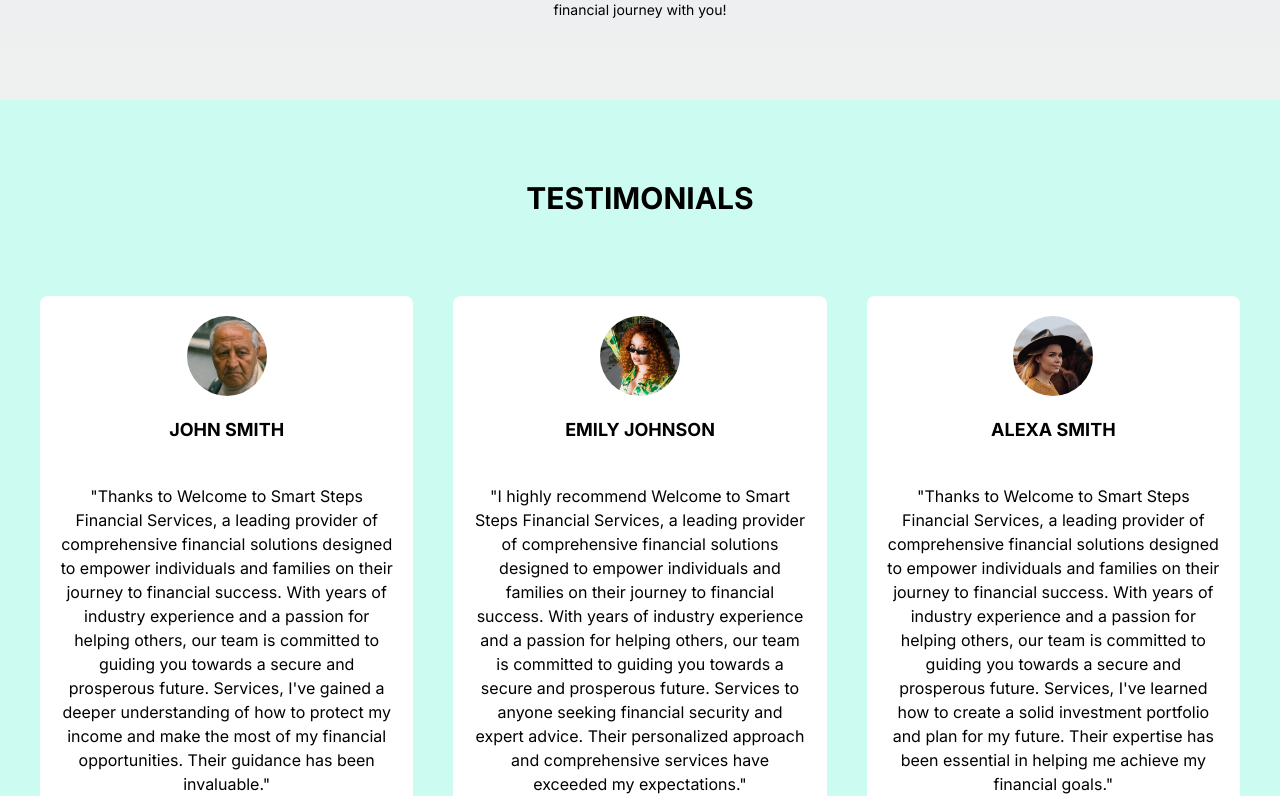
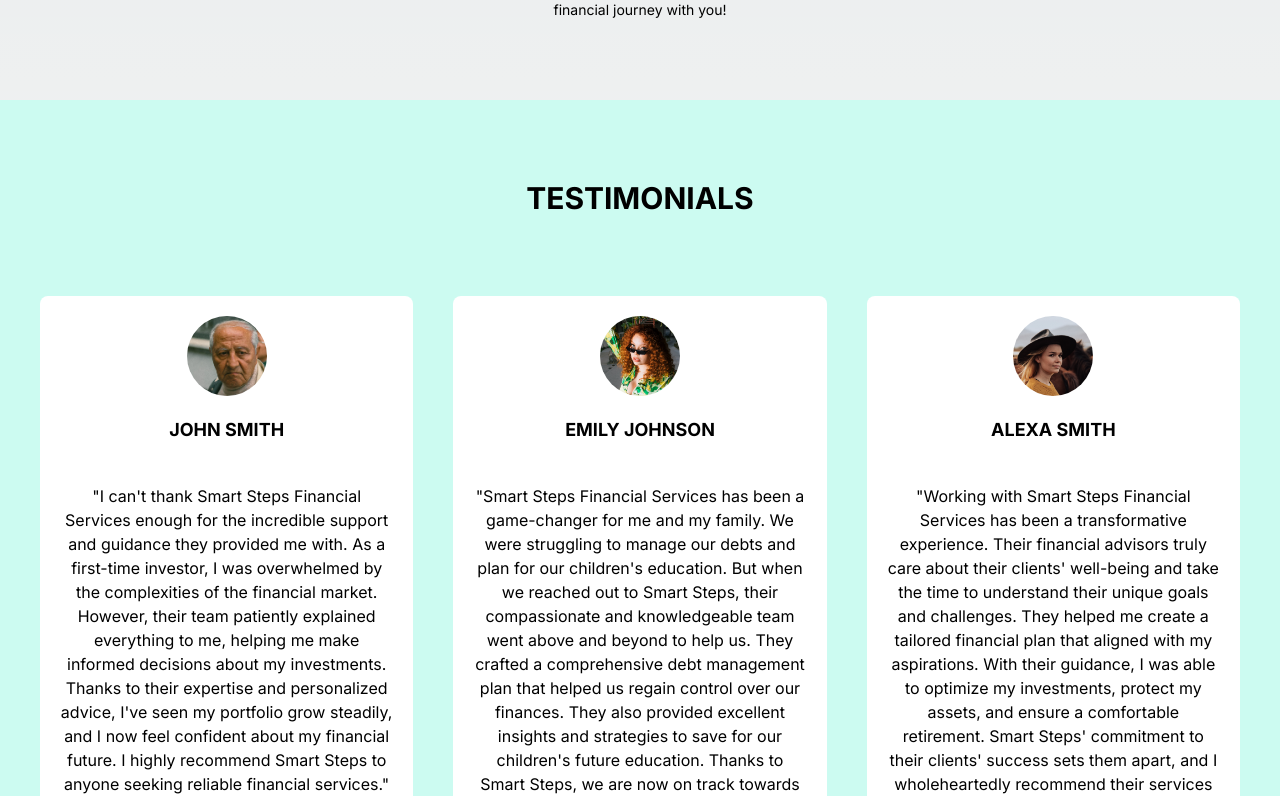
Before and after one commit to rexedge/ssf, a Next.js app: page / in a window 1280 px wide. Shown: the part 2568-3364 px from the top of the page. Built offline with nearby package versions, Linux system fonts and the light colour scheme.

Commit message:
Corrected Testimonies

```diff
--- a/src/components/home-page/testimonials.tsx
+++ b/src/components/home-page/testimonials.tsx
@@ -1,4 +1,4 @@
-import { COMPANY_PROFILE } from '@/utils/const';
+import { TESTIMONIALS } from '@/utils/const';
 import Image from 'next/image';
 import React from 'react';
 
@@ -8,70 +8,24 @@
 			<div className='md:col-span-2 lg:col-span-3 text-center text-2xl lg:text-3xl font-bold mb-5 lg:mb-10'>
 				TESTIMONIALS
 			</div>
-			<div className='md:col-span-1 bg-white dark:bg-black p-5 rounded-lg mb-5 text-center'>
+			{TESTIMONIALS.map((testimonial) => (
+				<div
+					key={testimonial.id}
+					className='md:col-span-1 bg-white dark:bg-black p-5 rounded-lg mb-5 text-center'
+				>
 					<Image
 						height={200}
 						width={200}
 						alt=''
-					src={'/john.jpg'}
+						src={testimonial.image}
 						className='mx-auto rounded-full h-20 w-20 object-cover object-center mb-5'
 					/>
 					<p className='font-bold text-lg uppercase mb-10'>
-					John Smith
+						{testimonial.name}
 					</p>
-				&quot;Thanks to Welcome to {COMPANY_PROFILE.name} Services,
-				a leading provider of comprehensive financial solutions
-				designed to empower individuals and families on their
-				journey to financial success. With years of industry
-				experience and a passion for helping others, our team is
-				committed to guiding you towards a secure and prosperous
-				future. Services, I&apos;ve gained a deeper understanding of
-				how to protect my income and make the most of my financial
-				opportunities. Their guidance has been invaluable.&quot;
+					{testimonial.testimony}
 				</div>
-			<div className='md:col-span-1 bg-white dark:bg-black p-5 rounded-lg mb-5 text-center'>
-				<Image
-					height={200}
-					width={200}
-					alt=''
-					src={'/emily.jpg'}
-					className='mx-auto rounded-full h-20 w-20 object-cover object-center mb-5'
-				/>
-				<p className='font-bold text-lg uppercase mb-10'>
-					Emily Johnson
-				</p>
-				&quot;I highly recommend Welcome to {COMPANY_PROFILE.name}{' '}
-				Services, a leading provider of comprehensive financial
-				solutions designed to empower individuals and families on
-				their journey to financial success. With years of industry
-				experience and a passion for helping others, our team is
-				committed to guiding you towards a secure and prosperous
-				future. Services to anyone seeking financial security and
-				expert advice. Their personalized approach and comprehensive
-				services have exceeded my expectations.&quot;
-			</div>
-			<div className='md:col-span-1 bg-white dark:bg-black p-5 rounded-lg mb-5 text-center'>
-				<Image
-					height={200}
-					width={200}
-					alt=''
-					src={'/alexa.jpg'}
-					className='mx-auto rounded-full h-20 w-20 object-cover object-center mb-5'
-				/>
-				<p className='font-bold text-lg uppercase mb-10'>
-					Alexa Smith
-				</p>
-				&quot;Thanks to Welcome to {COMPANY_PROFILE.name} Services,
-				a leading provider of comprehensive financial solutions
-				designed to empower individuals and families on their
-				journey to financial success. With years of industry
-				experience and a passion for helping others, our team is
-				committed to guiding you towards a secure and prosperous
-				future. Services, I&apos;ve learned how to create a solid
-				investment portfolio and plan for my future. Their expertise
-				has been essential in helping me achieve my financial
-				goals.&quot;
-			</div>
+			))}
 		</section>
 	);
 }
--- a/src/utils/const.ts
+++ b/src/utils/const.ts
@@ -141,3 +141,24 @@
 
 export const MAP_LOCATION =
 	'https://www.google.com/maps/embed?pb=!1m18!1m12!1m3!1d3465.9938342847277!2d-95.61365442432094!3d29.690958435232204!2m3!1f0!2f0!3f0!3m2!1i1024!2i768!4f13.1!3m3!1m2!1s0x8640dd98fc971695%3A0x237fb12e3ffcfd4f!2s8015%20Barnes%20Ridge%20Ln%2C%20Houston%2C%20TX%2077072%2C%20USA!5e0!3m2!1sen!2sng!4v1685624248600!5m2!1sen!2sng';
+
+export const TESTIMONIALS = [
+	{
+		id: '00',
+		image: '/john.jpg',
+		name: 'John Smith',
+		testimony: `"I can't thank ${COMPANY_PROFILE.name} Services enough for the incredible support and guidance they provided me with. As a first-time investor, I was overwhelmed by the complexities of the financial market. However, their team patiently explained everything to me, helping me make informed decisions about my investments. Thanks to their expertise and personalized advice, I've seen my portfolio grow steadily, and I now feel confident about my financial future. I highly recommend Smart Steps to anyone seeking reliable financial services."`,
+	},
+	{
+		id: '01',
+		image: '/emily.jpg',
+		name: 'Emily Johnson',
+		testimony: `"${COMPANY_PROFILE.name} Services has been a game-changer for me and my family. We were struggling to manage our debts and plan for our children's education. But when we reached out to Smart Steps, their compassionate and knowledgeable team went above and beyond to help us. They crafted a comprehensive debt management plan that helped us regain control over our finances. They also provided excellent insights and strategies to save for our children's future education. Thanks to Smart Steps, we are now on track towards financial stability and have peace of mind knowing we're making smart financial choices."`,
+	},
+	{
+		id: '02',
+		image: '/alexa.jpg',
+		name: 'Alexa Smith',
+		testimony: `"Working with ${COMPANY_PROFILE.name} Services has been a transformative experience. Their financial advisors truly care about their clients' well-being and take the time to understand their unique goals and challenges. They helped me create a tailored financial plan that aligned with my aspirations. With their guidance, I was able to optimize my investments, protect my assets, and ensure a comfortable retirement. Smart Steps' commitment to their clients' success sets them apart, and I wholeheartedly recommend their services to anyone seeking a trustworthy partner in their financial journey."`,
+	},
+];
```
Lines whose indentation alone changed are shown as unchanged.
